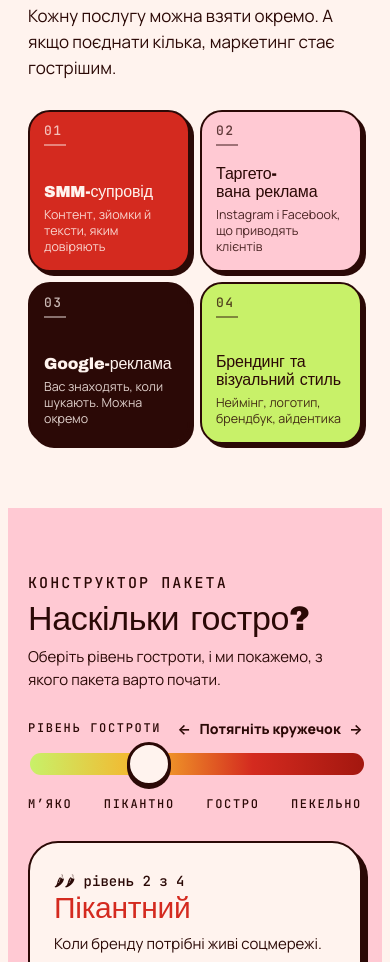
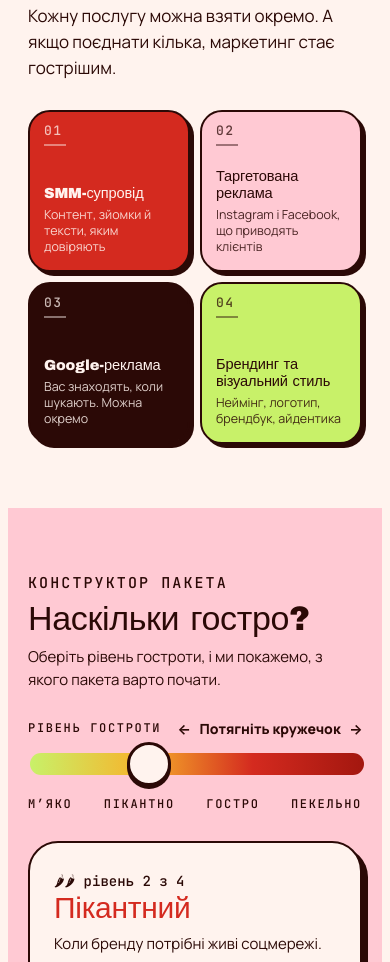
Before and after one commit to chilimarketing/chili-site, a plain HTML site: page index.html in a window 390 px wide. Shown: the part 996-1958 px from the top of the page. Drawn offline with Linux system fonts and the light colour scheme; a web font is replaced by a local one.

Commit message:
Послуги на телефоні: заголовки без переносів
Co-Authored-By: Claude Opus 5.5 <noreply@anthropic.com>
Claude-Session: https://claude.ai/code/session_01EN3M98pjntfZgQLC5bm6Ub

```diff
--- a/index.html
+++ b/index.html
@@ -331,7 +331,7 @@ footer{background:var(--ink);color:var(--paper)}
  .svc .label{display:none}
  .svc-n{display:block;position:absolute;top:12px;left:14px;font:normal 13px/1 var(--mono);letter-spacing:.12em;font-style:normal;opacity:.75}
  .svc-n::after{content:"";position:absolute;left:0;top:20px;width:22px;height:2px;background:currentColor;opacity:.6}
- .svc h3{font-size:clamp(14px,4.1vw,17px);line-height:1.12;margin:0;hyphens:auto;-webkit-hyphens:auto;overflow-wrap:break-word}
+ .svc h3{font-size:clamp(13px,3.75vw,16px);line-height:1.12;margin:0;hyphens:manual;-webkit-hyphens:manual}
  .svc p{display:none}
  .svc-s{display:block;font-size:clamp(11px,3.2vw,12.5px);line-height:1.3;opacity:.85}
  .svc-dots{display:none!important}
```
